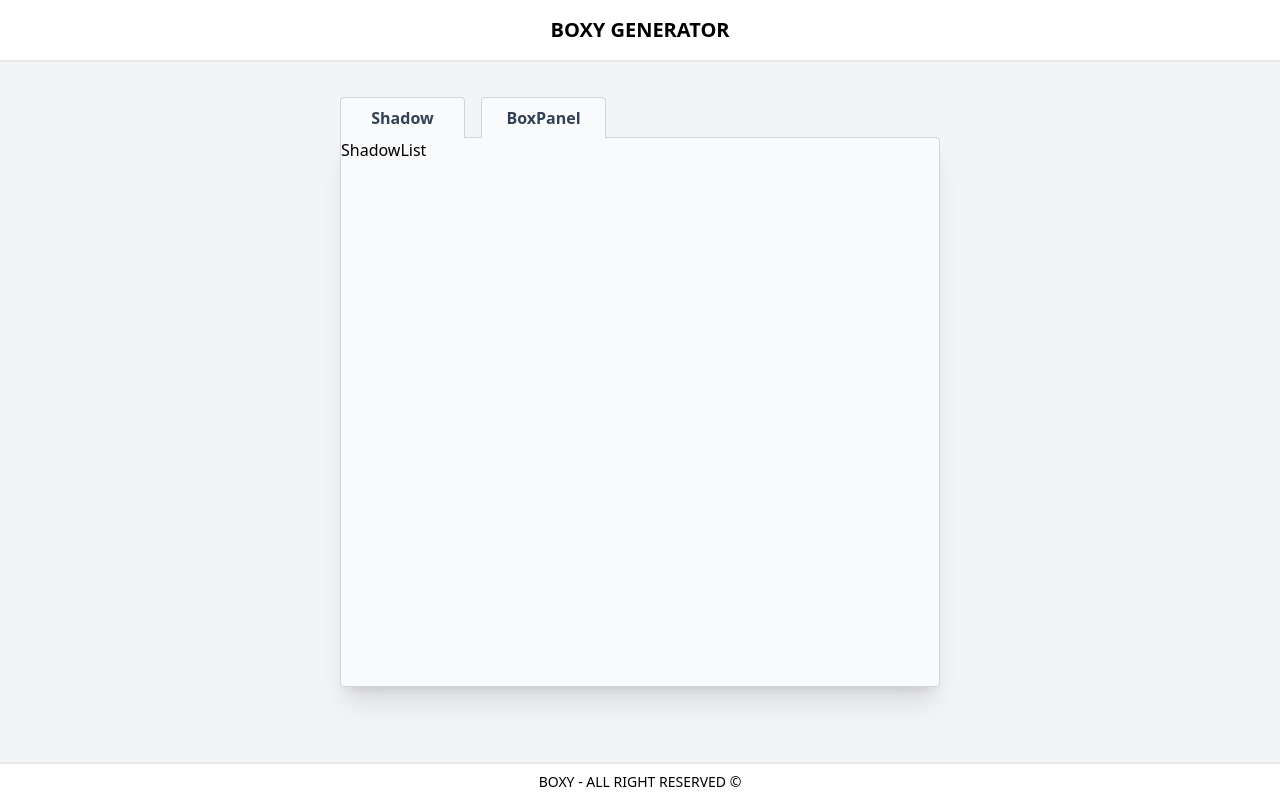
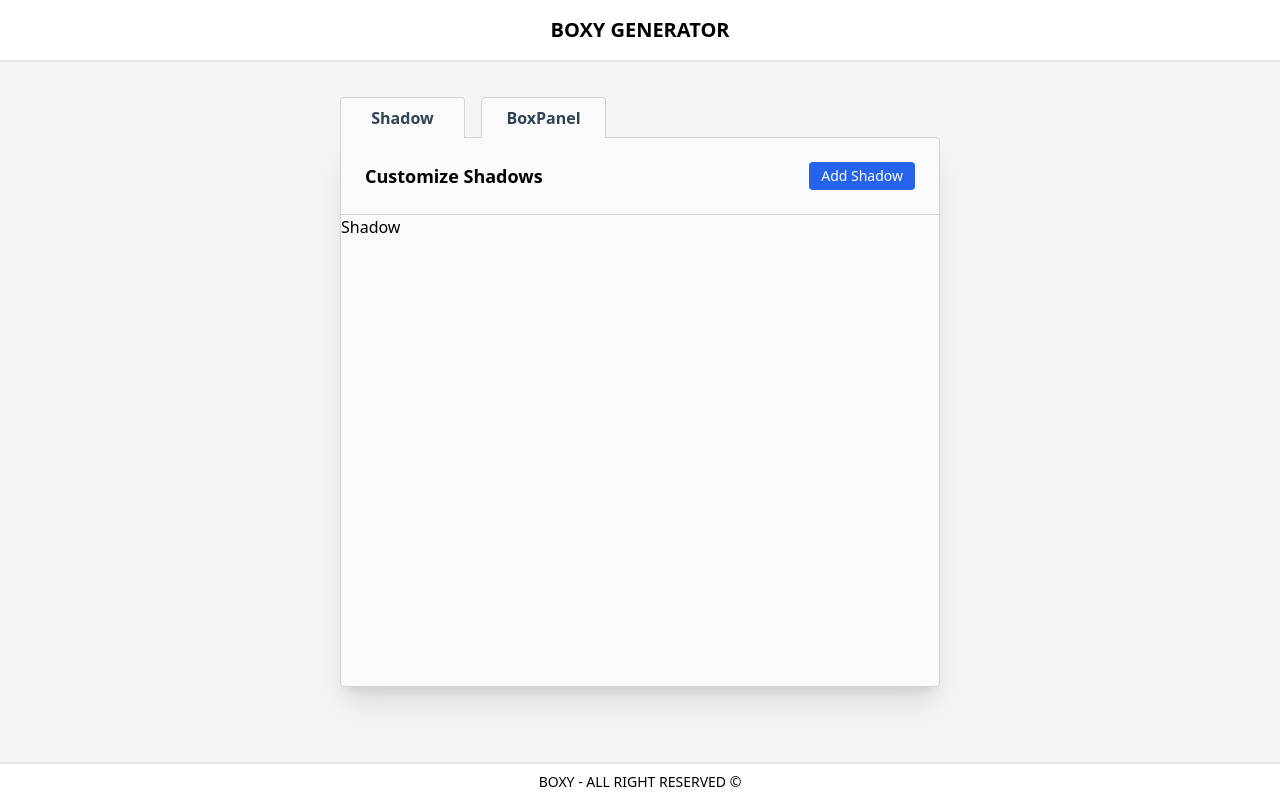
Before and after one commit to Personnofil85/udemy-react-a-z, a React (Vite) app in the folder 10.Boxy-project/: page / in a window 1280 px wide. Built offline with nearby package versions, Linux system fonts and the light colour scheme.

Commit message:
10.Boxy-project: Afficher la liste des ombres

```diff
--- a/10.Boxy-project/src/features/shadows.js
+++ b/10.Boxy-project/src/features/shadows.js
@@ -50,7 +50,49 @@ export const shadowSlice = createSlice({
   initialState,
   reducers: {
     removeShadow: (state, action) => {},
-    addShadow: (state, action) => {},
+    addShadow: (state, action) => {
+      state.push({
+        id: nanoid(8),
+        active: true,
+        inset: false,
+        inputs: [
+          {
+            inputNumber: 1,
+            name: "Horizontal offset",
+            value: 0,
+            type: "range",
+            minMax: [-250, 250],
+          },
+          {
+            inputNumber: 2,
+            name: "Vertical offset",
+            value: 10,
+            type: "range",
+            minMax: [-250, 250],
+          },
+          {
+            inputNumber: 3,
+            name: "Blur radius",
+            value: 15,
+            type: "range",
+            minMax: [0, 250],
+          },
+          {
+            inputNumber: 4,
+            name: "Spread offset",
+            value: -3,
+            type: "range",
+            minMax: [-250, 250],
+          },
+          {
+            inputNumber: 5,
+            name: "Color",
+            value: "#4f4f4f",
+            type: "color",
+          },
+        ],
+      });
+    },
     updateShadowValue: (state, action) => {},
     updateCheckbox: (state, action) => {},
   },
--- /dev/null
+++ b/10.Boxy-project/src/layouts/ShadowList/Shadow.jsx
@@ -0,0 +1,5 @@
+import React from "react";
+
+export default function Shadow() {
+  return <li>Shadow</li>;
+}
--- a/10.Boxy-project/src/layouts/ShadowList/ShadowList.jsx
+++ b/10.Boxy-project/src/layouts/ShadowList/ShadowList.jsx
@@ -1,5 +1,28 @@
 import React from "react";
+import { useSelector, useDispatch } from "react-redux";
+import { addShadow } from "../../features/shadows";
+import Shadow from "./Shadow.jsx";
 
 export default function ShadowList() {
-  return <div>ShadowList</div>;
+  const shadows = useSelector((state) => state.shadows);
+  const dispatch = useDispatch();
+
+  return (
+    <div>
+      <div className="flex justify-between p-6 border-b border-gray-300">
+        <p className="font-bold text-lg">Customize Shadows</p>
+        <button
+          onClick={() => dispatch(addShadow())}
+          className="py-1 px-3 text-sm rounded bg-blue-600 focus:outline-none focus:ring-4 focus:ring-offset-2 hover:bg-blue-700 text-white"
+        >
+          Add Shadow
+        </button>
+      </div>
+      <ul>
+        {shadows.map((shadow, index) => (
+          <Shadow key={shadow.id} shadow={shadow} panelNumber={index + 1} />
+        ))}
+      </ul>
+    </div>
+  );
 }
```
